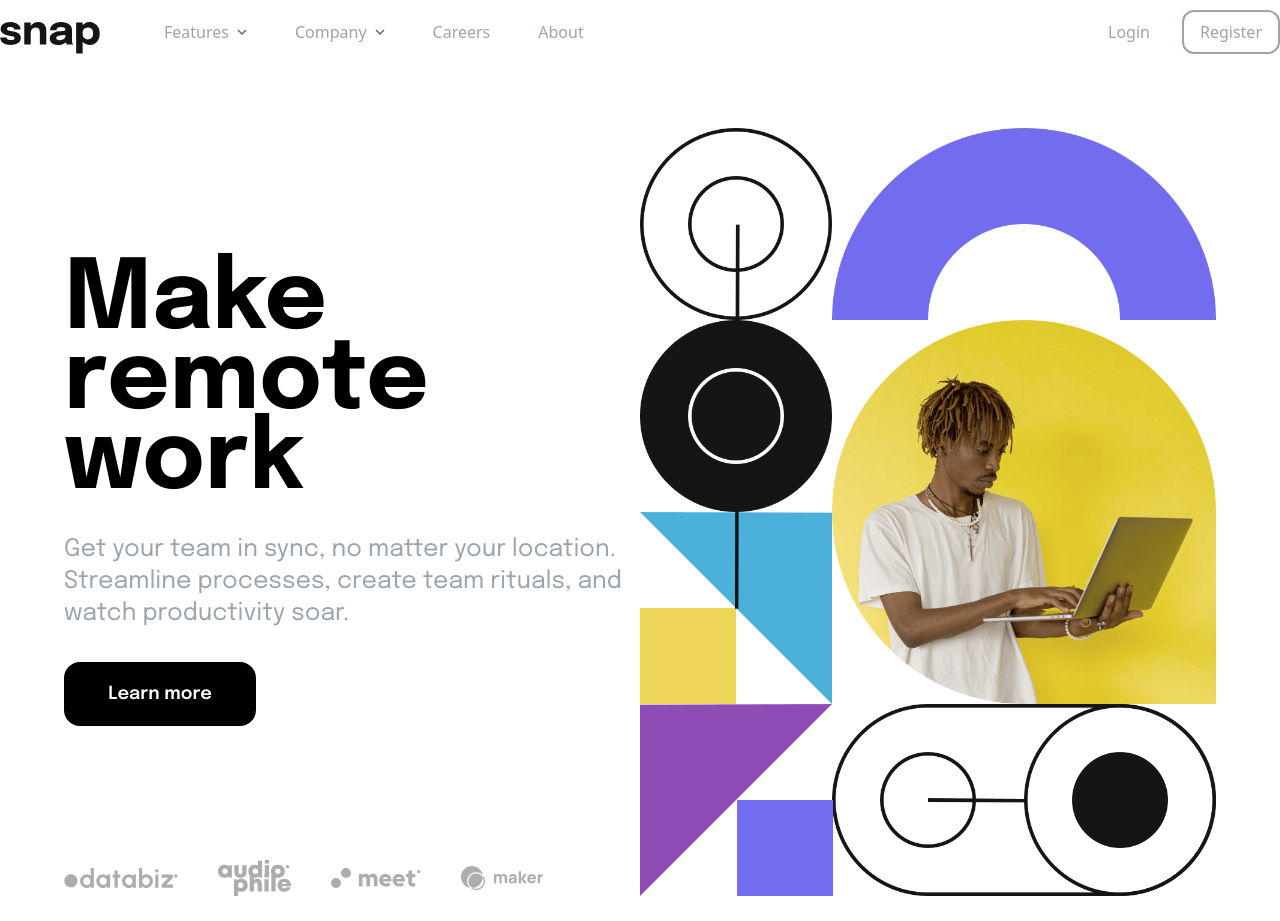
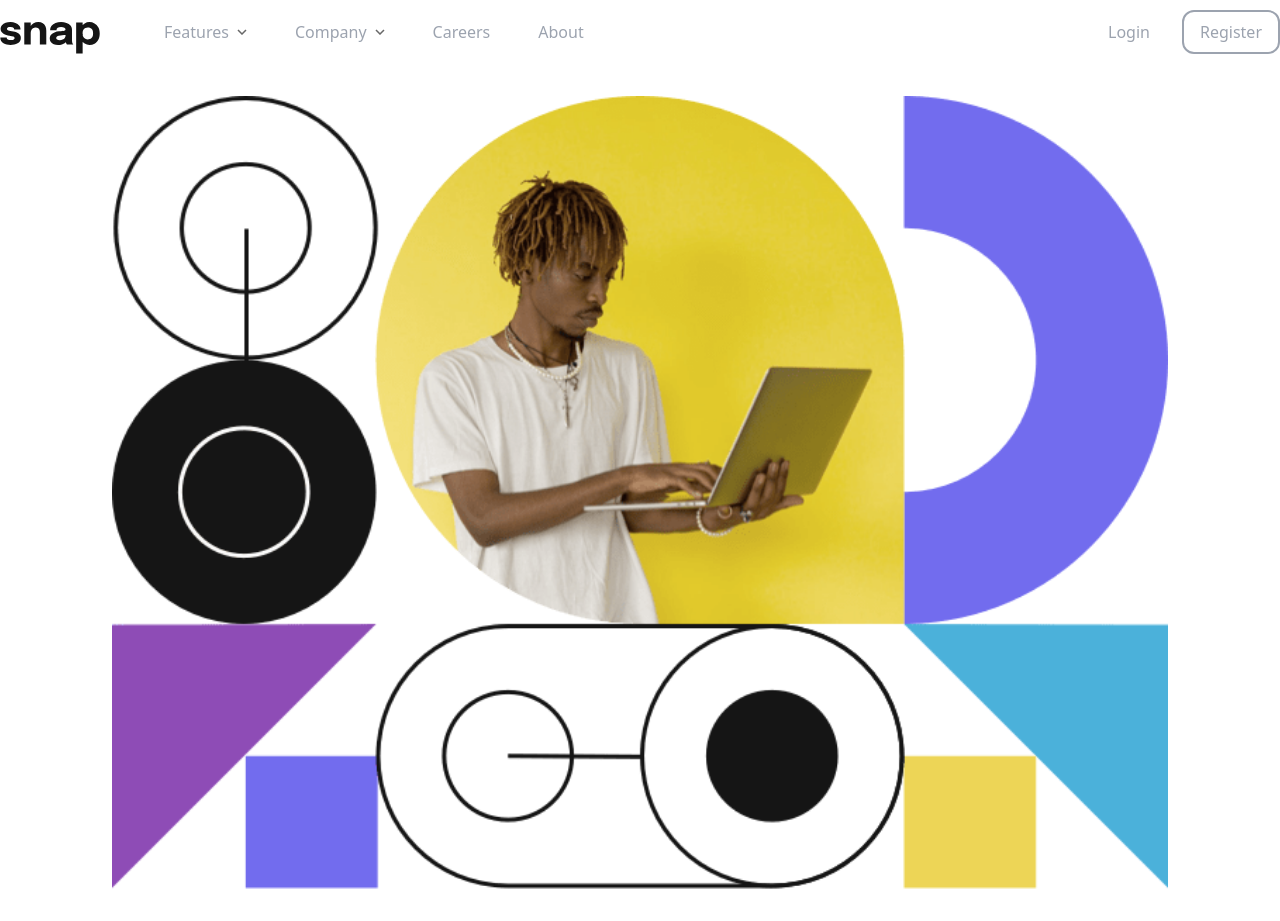
Before and after one commit to usahai/intro-dropdown-nav, a Next.js app: page / in a window 1280 px wide. Shown: the top 921 px of the page. Before the commit the page ends 896 px from the top, so only its background shows below. Built offline with nearby package versions, Linux system fonts and the light colour scheme.

Commit message:
[ADD] body UI

```diff
--- a/src/containers/HomePage/index.tsx
+++ b/src/containers/HomePage/index.tsx
@@ -1,4 +1,5 @@
 import HeroDesktop from '@/assets/image-hero-desktop.png'
+import HeroMobile from '@/assets/image-hero-mobile.png'
 import Client1 from '@/assets/client-databiz.svg'
 import Client2 from '@/assets/client-audiophile.svg'
 import Client3 from '@/assets/client-meet.svg'
@@ -16,22 +17,28 @@ const HomePage: React.FC<HomePageProps> = (props) => {
   return (
     <div
       id="home-container"
-      className=" mt-16 flex flex-row-reverse md:flex-row"
+      className="mt-8 flex flex-col-reverse text-center xs:mt-16 xs:flex-row xs:text-left"
     >
-      <div id="details-lhs-container" className="flex h-[48rem] w-1/2 flex-col">
+      <div
+        id="details-lhs-container"
+        className="flex w-full flex-col xs:h-[48rem] xs:w-1/2"
+      >
         <div
           id="details-interactive"
           className="flex grow flex-col justify-center gap-8 "
         >
           <div id="title-text">
-            <h1 className="text-[6rem] font-bold leading-[5rem]">
+            <h1 className="hidden text-[6rem] font-bold leading-[5rem] xs:block">
               Make
               <br />
               remote work
             </h1>
+            <h1 className="mt-8 block text-4xl font-bold xs:hidden">
+              Make remote work
+            </h1>
           </div>
           <div id="description-text">
-            <p className="text-2xl text-gray-400">
+            <p className="text-lg text-gray-400 xs:text-2xl">
               Get your team in sync, no matter your location. Streamline
               processes, create team rituals, and watch productivity soar.
             </p>
@@ -42,19 +49,38 @@ const HomePage: React.FC<HomePageProps> = (props) => {
             </Button>
           </div>
         </div>
-        <div id="clients" className="flex items-center gap-10">
-          <Image src={Client1} alt="client-databiz" />
-          <Image src={Client2} alt="client-audiophile" />
-          <Image src={Client3} alt="client-meet" />
-          <Image src={Client4} alt="client-maker" />
+        <div
+          id="clients"
+          className="my-8 flex items-center justify-center gap-4 px-2 xs:my-0 xs:justify-start xs:gap-10 xs:px-0"
+        >
+          <Image
+            src={Client1}
+            alt="client-databiz"
+            className="w-1/5 xs:w-fit"
+          />
+          <Image
+            src={Client2}
+            alt="client-audiophile"
+            className="w-1/5 xs:w-fit"
+          />
+          <Image src={Client3} alt="client-meet" className="w-1/5 xs:w-fit" />
+          <Image src={Client4} alt="client-maker" className="w-1/5 xs:w-fit" />
         </div>
       </div>
 
-      <div id="image-rhs-container" className="relative h-[48rem] w-1/2">
+      <div
+        id="image-rhs-container"
+        className="relative w-full xs:h-[48rem] xs:w-1/2"
+      >
         <Image
           src={HeroDesktop}
           alt="Hero"
-          className="h-full w-full object-contain"
+          className="hidden h-full w-full object-contain xs:block"
+        />
+        <Image
+          src={HeroMobile}
+          alt="Hero"
+          className="block h-full w-full object-contain xs:hidden"
         />
       </div>
     </div>
--- a/src/pages/index.tsx
+++ b/src/pages/index.tsx
@@ -13,7 +13,7 @@ export default function Home() {
       <main id="body">
         <div
           id="index-container"
-          className="mx-auto flex h-[calc(100vh-4rem)] max-w-6xl justify-center font-epilogue"
+          className="mx-auto flex max-w-6xl justify-center font-epilogue xs:h-[calc(100vh-4rem)]"
         >
           <HomePage />
         </div>
```
